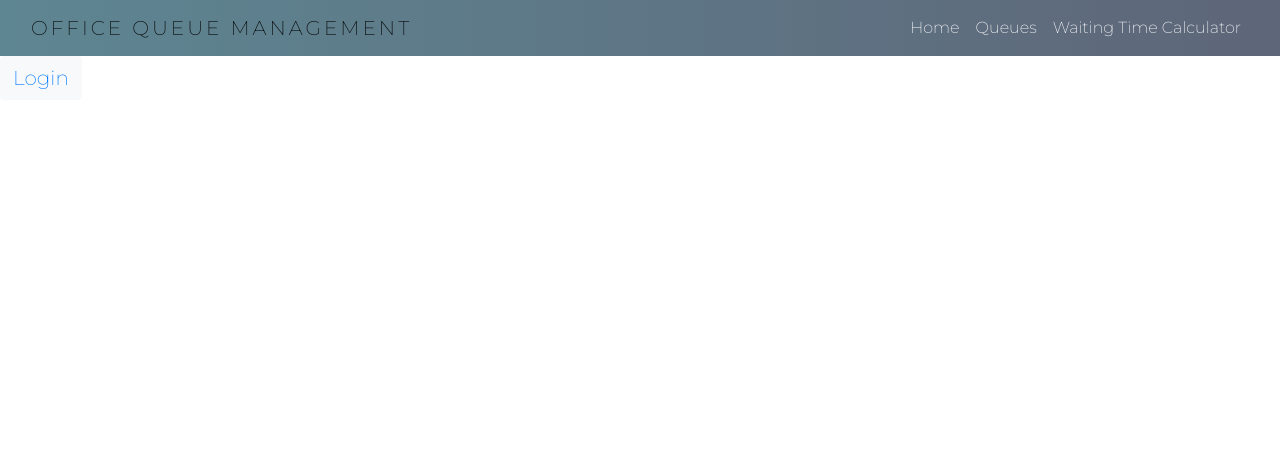
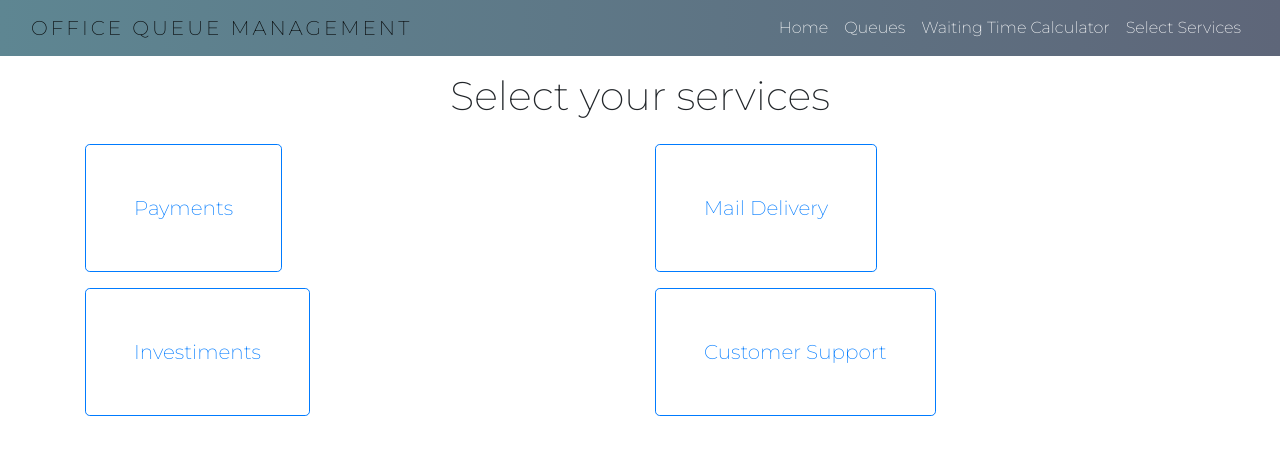
Before and after one commit to mariodedapolito/SE2-OfficeQueueSystem, a React (Create React App) app in the folder office_queue_system/client/: page /selectservices in a window 1280 px wide. Shown: the top 454 px of the page. Built offline with nearby package versions, Linux system fonts and the light colour scheme; no server answers.

Commit message:
Notification and SelectService component created

```diff
--- a/office_queue_system/client/src/App.js
+++ b/office_queue_system/client/src/App.js
@@ -14,6 +14,7 @@ import AdminPage from './Components/AdminPage.js'
 import officer from './Officer';
 import MenuBar from './Components/MenuBar.js'
 import HomePage from './Components/HomePage';
+import SelectServices from './Components/SelectServices';
 
 import QueueTable from './Components/QueueViewer.js'
 
@@ -138,6 +139,7 @@ return (
               <Route path="/officer" render={()=><LogoutButton logout={doLogOut}/>}/>
               <Route path="/queues" render={()=><QueueTable queues = {queue}/>}/>
               <Route path="/waitingTime" render={() => <WaitTimePage />} />
+              <Route path="/selectservices" render={() => <SelectServices/> }/>
 
            <Route path="/" render={()=><BLogin/>}/>
 
--- a/office_queue_system/client/src/Components/MenuBar.js
+++ b/office_queue_system/client/src/Components/MenuBar.js
@@ -20,6 +20,9 @@ const MenuBar = function(props) {
                   <li class="nav-item">
                     <a class="nav-link" href="/waitingTime">Waiting Time Calculator</a>
                   </li>
+                  <li class="nav-item">
+                    <a class="nav-link" href="/selectservices">Select Services</a>
+                  </li>
                 </ul>
               </div>
             </div>
--- /dev/null
+++ b/office_queue_system/client/src/Components/Notification.js
@@ -0,0 +1,27 @@
+import { Button, Alert } from "react-bootstrap";
+import { useState } from "react";
+import { useEffect } from "react";
+
+function Notification(props) {
+   const [show,setShow] = useState(false)
+
+   useEffect(() => {
+    if(show===true){
+      setTimeout(()=>{
+        setShow(false)
+      },5000);
+    }
+  },[show]);
+
+  return (
+    <>
+      <Alert show={show} variant="primary">
+        <Alert.Heading style={{ textAlign: "center" }}>
+          New Customer
+        </Alert.Heading>
+      </Alert>
+      {show ? <></> : <Button onClick={()=>setShow(true)}>show</Button>}
+    </>
+  );
+}
+export default Notification;
--- a/office_queue_system/client/src/Components/QueueViewer.js
+++ b/office_queue_system/client/src/Components/QueueViewer.js
@@ -4,6 +4,7 @@ import {Table} from 'react-bootstrap';
 import {Col,Row} from 'react-bootstrap';
 import {Link} from 'react-router-dom';
 import {Button} from 'react-bootstrap';
+import Notification from "./Notification";
 
     /* ticket_id, service_id, desk_id, ticket_time, ticket_status */
 
@@ -12,7 +13,8 @@ import {Button} from 'react-bootstrap';
 function QueueTable(props) {
 
     return (<>
-    <div>
+    <Notification />
+    <div className={"pt-5"}>
       <Row>
       </Row>
       <Row>
--- /dev/null
+++ b/office_queue_system/client/src/Components/SelectServices.js
@@ -0,0 +1,43 @@
+import { Button, Col, Row, Container } from "react-bootstrap";
+function SelectServices(props) {
+  let services=["Payments","Mail Delivery", "Investiments" ,"Customer Support"]
+  const rows = [...Array(Math.ceil(services.length / 2))];
+  const serviceRows = rows.map(
+    (row, idx) =>
+      services.slice(
+        idx * 2,
+        idx * 2 + 2
+      ) /*I split the services array in several arrays which have a length equal to two*/
+  );
+
+  const buttonsservice = serviceRows.map((row, index) => {
+    return (
+      //Each small array will be mapped in Row and buttons.
+      <Row key={index} className="justify-content-between">
+        {row.map((service) => {
+          // The  contents of the small arrays are mapped to buttons
+          return (
+            <Col xs={6} className="mt-3">
+              <Button variant="outline-primary" size="lg" className="p-5">
+                {service}
+              </Button>
+            </Col>
+          );
+        })}
+      </Row>
+    );
+  });
+
+
+  return (
+    <>
+      <Container>
+        <h1 className="mt-3" style={{ textAlign: "Center" }}>
+          Select your services
+        </h1>
+        {buttonsservice}
+      </Container>
+    </>
+  );
+}
+export default SelectServices;
```
